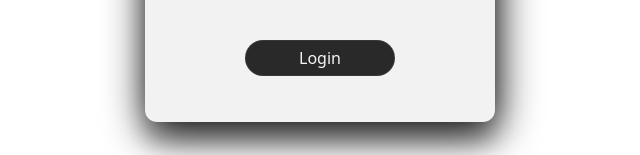
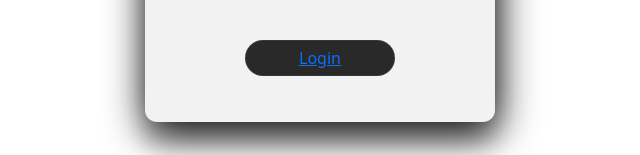
Before and after one commit to vishalkranand/institute-attendence-system-main, a plain HTML site: page index.html in a window 1280 px wide. Shown: the part 642-797 px from the top of the page, 358-998 px from the left. Drawn offline with nearby package versions, Linux system fonts and the light colour scheme.

Commit message:
changes button

```diff
--- a/index.html
+++ b/index.html
@@ -32,7 +32,7 @@
 
                 <input type="password" name="" placeholder="Password" required>
             </div>
-            <div><button><a href="attendence_marking.html"></a>Login</button></div>
+            <div><button><a href="attendence_marking.html">Login</a></button></div>
         </form>
     </div>
 </body>
```
